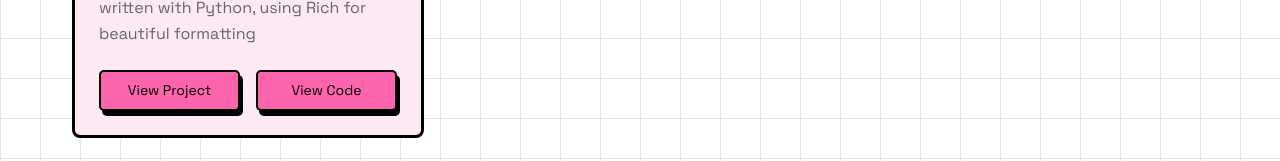
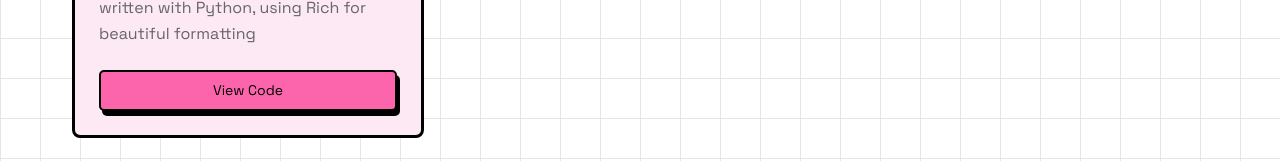
Before and after one commit to elspear/elspear.github.io, a React (Vite) app: page /projects in a window 1280 px wide. Shown: the part 1802-1963 px from the top of the page. Built offline with nearby package versions, Linux system fonts and the light colour scheme.

Commit message:
feat: projects page - optional demo link

```diff
--- a/src/components/ProjectCard.jsx
+++ b/src/components/ProjectCard.jsx
@@ -28,7 +28,9 @@
                     {description}
                 </p>
                 <div className="project-links">
-                    <a href={demo} target="_blank" rel="noopener noreferrer" className="button">View Project</a>
+                    {demo && (
+                        <a href={demo} target="_blank" rel="noopener noreferrer" className="button">View Project</a>
+                    )}
                     <a href={github} target="_blank" rel="noopener noreferrer" className="button button-outline">View Code</a>
                 </div>
             </div>
--- a/src/pages/ProjectsPage.jsx
+++ b/src/pages/ProjectsPage.jsx
@@ -8,8 +8,8 @@
             description: "My personal portfolio website built with React showcasing my development projects and skills",
             image: "/project-portfolio.png",
             technologies: ["React", "CSS", "JavaScript"],
-            github: "https://github.com/yourusername/react-portfolio",
-            demo: "https://your-portfolio-link.com"
+            github: "https://github.com/elspear/elspear.github.io",
+            demo: "https://elspear.github.io/"
         },
         {
             title: "PokePledge",
@@ -32,8 +32,7 @@
             description: "A terminal Wordle themed game written with Python, using Rich for beautiful formatting",
             video: "/project-wyrdl.mov",
             technologies: ["Python", "Rich"],
-            github: "https://github.com/elspear/wyrdl-game",
-            demo: "https://github.com/elspear/wyrdl-game"
+            github: "https://github.com/elspear/wyrdl",
         },
     ];
 
```
